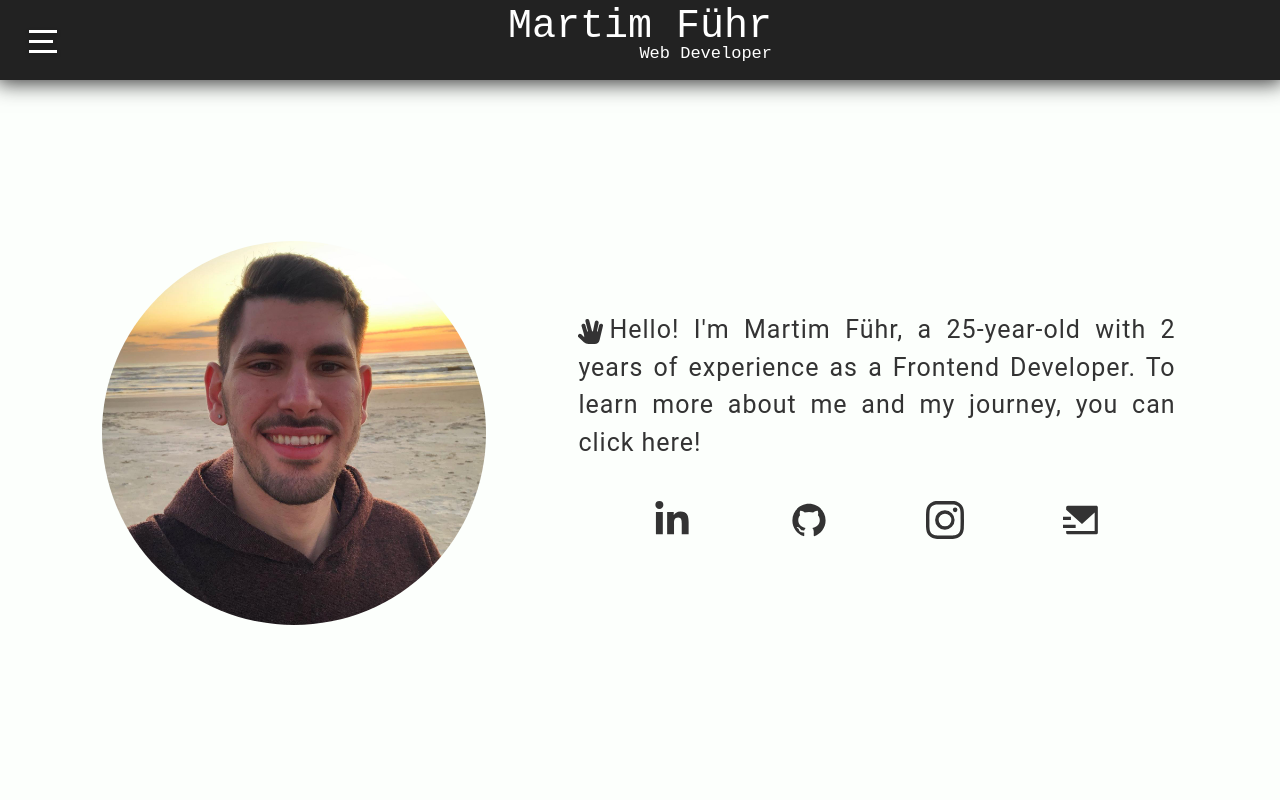
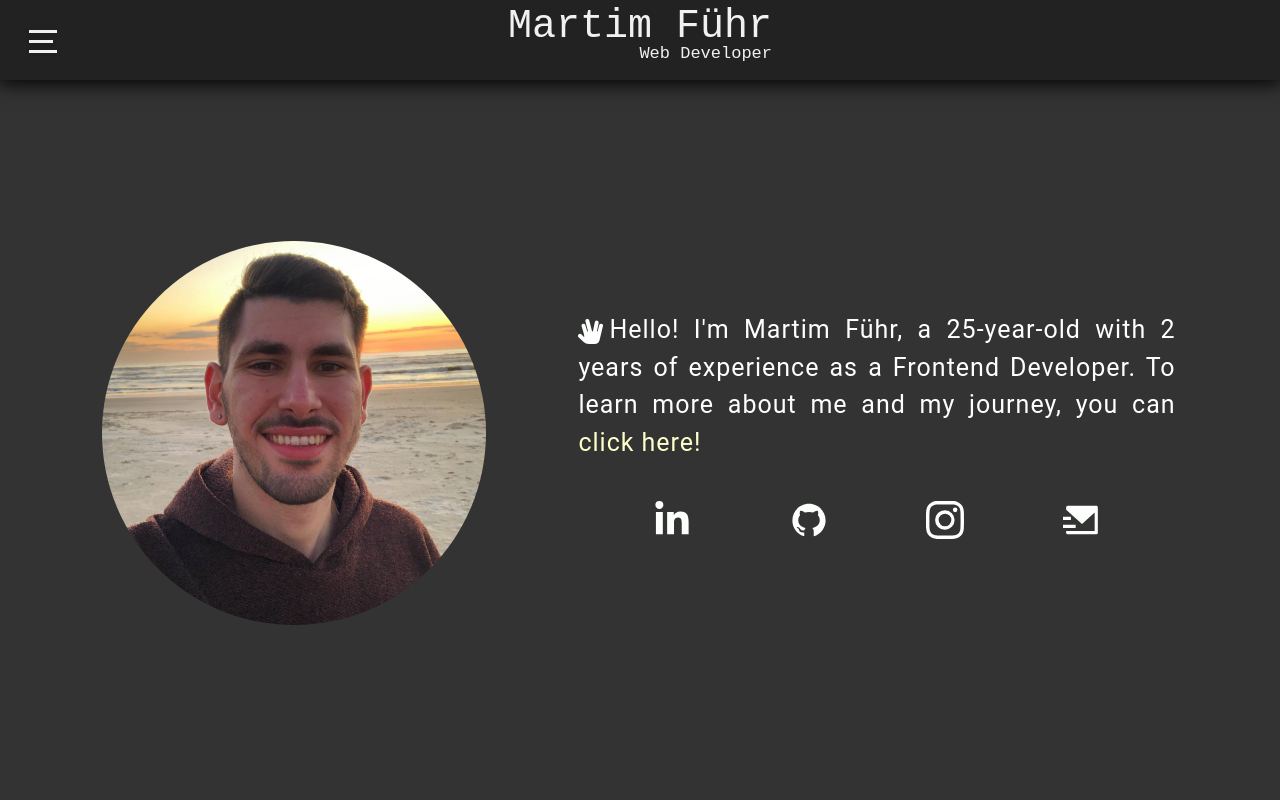
Before and after one commit to Martim-Fuhr/portfolio, a Next.js app: page / in a window 1280 px wide. Shown: the top 800 px of the page. Built offline with nearby package versions, Linux system fonts and the light colour scheme.

Commit message:
fix colors and backgrounds errors

```diff
--- a/src/components/Footer/index.tsx
+++ b/src/components/Footer/index.tsx
@@ -1,9 +1,14 @@
 import React from 'react'
 import Contact from '../mid-site/Contact'
 import styled from 'styled-components'
+import theme from '../../styles/themes/dark'
 
 const Container = styled.footer`
   padding: 0 8%;
+
+  #contact {
+    color: ${theme.colors.text};
+  }
 `
 
 export function Footer() {
--- a/src/components/Header/index.tsx
+++ b/src/components/Header/index.tsx
@@ -10,7 +10,7 @@ import {
   SpanName,
   SpanDesk,
   HamburgerIcon,
-} from './style'
+} from './styles'
 
 interface Props {
   toggleTheme(): void
--- a/src/components/Header/style.ts
+++ b/src/components/Header/styles.ts
@@ -1,9 +1,10 @@
 import styled from 'styled-components'
+import theme from './../../styles/themes/dark'
 
 export const HeaderSection = styled.header`
   align-items: center;
-  background-color: #222;
-  box-shadow: 0 0 20px 3px;
+  background-color: ${theme.colors.backgroundSecondary};
+  box-shadow: 0 0 20px 3px ${theme.colors.black};
   display: flex;
   flex-direction: row;
   height: 80px;
@@ -37,21 +38,21 @@ export const HamburgerIcon = styled.div`
 
     &:after {
       top: 0;
-      background: #fff;
+      background: ${theme.colors.whiteAccordion};
       transform: rotate(225deg);
       box-shadow: 0 2px 5px rgba(0, 0, 0, 0.2);
     }
 
     &:before {
       top: 0;
-      background: #fff;
+      background: ${theme.colors.whiteAccordion};
       transform: rotate(135deg);
       box-shadow: 0 2px 5px rgba(0, 0, 0, 0.2);
     }
   }
 
   .hamburger {
-    background-color: #fff;
+    background-color: ${theme.colors.whiteAccordion};
     box-shadow: 0 2px 5px rgba(0, 0, 0, 0.2);
     height: 3px;
     top: 50%;
@@ -66,7 +67,7 @@ export const HamburgerIcon = styled.div`
     }
 
     &:before {
-      background: #fff;
+      background: ${theme.colors.whiteAccordion};
       box-shadow: 0 2px 5px rgba(0, 0, 0, 0.2);
       content: '';
       height: 3px;
@@ -81,7 +82,7 @@ export const HamburgerIcon = styled.div`
     }
 
     &:after {
-      background: #fff;
+      background: ${theme.colors.whiteAccordion};
       box-shadow: 0 2px 5px rgba(0, 0, 0, 0.2);
       content: '';
       height: 3px;
@@ -99,7 +100,7 @@ export const HamburgerIcon = styled.div`
 
 export const ProfileInfo = styled.div`
   align-items: center;
-  color: #fff;
+  color: ${theme.colors.whiteAccordion};
   display: flex;
   justify-content: center;
   line-height: 1.7em;
@@ -111,6 +112,7 @@ export const ProfileInfo = styled.div`
 `
 
 export const SpanName = styled.span`
+  color: ${theme.colors.whiteAccordion};
   font-family: 'IBM Plex Mono', monospace;
   font-size: 40px;
   display: flex;
@@ -127,6 +129,7 @@ export const SpanName = styled.span`
 `
 
 export const SpanDesk = styled.span`
+  color: ${theme.colors.whiteAccordion};
   font-family: 'IBM Plex Mono', monospace;
   font-size: 17px;
   text-align: end;
--- a/src/components/Sidebar/styles.ts
+++ b/src/components/Sidebar/styles.ts
@@ -1,11 +1,12 @@
 import styled from 'styled-components'
+import theme from './../../styles/themes/dark'
 
 export const Container = styled.ul`
   animation: showSidebar 0.6s;
   align-items: center;
-  background-color: #222;
-  box-shadow: 0 0 30px -20px;
-  color: #fff;
+  background-color: ${theme.colors.backgroundSecondary};
+  box-shadow: 0 0 30px -20px ${theme.colors.black};
+  color: ${theme.colors.whiteAccordion};
   display: flex;
   flex-direction: column;
   left: ${(props: { sidebar: any }) => (props.sidebar ? '0' : '-100')};
@@ -23,7 +24,7 @@ export const Container = styled.ul`
 
   > svg {
     cursor: pointer;
-    color: #fff;
+    color: ${theme.colors.whiteAccordion};
     height: 28px;
     padding: 15px 15px 15px 10px;
     position: fixed;
@@ -79,6 +80,7 @@ export const InfoList = styled.li`
   }
 
   a {
+    color: ${theme.colors.whiteAccordion};
     padding: 25px 45px;
 
     &:hover {
@@ -89,7 +91,7 @@ export const InfoList = styled.li`
 
 export const SpanOverlay = styled.span`
   animation: 0.5s;
-  background-color: #222;
+  background-color: ${theme.colors.backgroundSecondary};
   flex-direction: column;
   display: ${(p: any) => (p.sidebar ? 'none' : 'flex')};
   height: 100vh;
--- a/src/components/mid-site/About/styles.ts
+++ b/src/components/mid-site/About/styles.ts
@@ -1,4 +1,5 @@
 import styled from 'styled-components'
+import theme from '../../../styles/themes/dark'
 
 export const Profile = styled.div`
   align-items: center;
@@ -8,6 +9,7 @@ export const Profile = styled.div`
   padding: 0 8%;
 
   h2 {
+    color: ${theme.colors.text};
     font-family: 'IBM Plex Mono', monospace;
     font-size: 48px;
     font-weight: 800;
@@ -30,7 +32,7 @@ export const Profile = styled.div`
 `
 
 export const TextParagraph = styled.p`
-  color: #fff;
+  color: ${theme.colors.text};
   font-size: 16px;
   text-align: justify;
   letter-spacing: 1px;
--- a/src/components/mid-site/Contact/styles.ts
+++ b/src/components/mid-site/Contact/styles.ts
@@ -1,4 +1,5 @@
 import styled from 'styled-components'
+import theme from '../../../styles/themes/dark'
 
 const SOCIAL_MEDIA_COLORS = {
   LINKEDIN: '#0E76A8',
@@ -18,6 +19,7 @@ export const SocialMedias = styled.div`
 
   a {
     svg {
+      color: ${theme.colors.text};
       transition: transform 0.2s;
     }
 
--- a/src/components/mid-site/CoverPage/index.tsx
+++ b/src/components/mid-site/CoverPage/index.tsx
@@ -4,6 +4,7 @@ import Image from 'next/image'
 import { FaHandSpock } from 'react-icons/fa'
 import { Contact } from '@/components/mid-site/Contact'
 import { Profile, ImageSection, TextParagraph } from './styles'
+import Link from 'next/link'
 
 export function CoverPage() {
   return (
@@ -22,7 +23,10 @@ export function CoverPage() {
           <FaHandSpock className="inline-block mr-1.5" />
           Hello! I{"'"}m Martim Führ, a 25-year-old with 2 years of experience
           as a Frontend Developer. To learn more about me and my journey, you
-          can click here!
+          can{' '}
+          <Link href="#experience" scroll={false}>
+            click here!
+          </Link>
           <Contact />
         </TextParagraph>
       </ImageSection>
--- a/src/components/mid-site/CoverPage/styles.ts
+++ b/src/components/mid-site/CoverPage/styles.ts
@@ -1,4 +1,5 @@
 import styled from 'styled-components'
+import theme from '../../../styles/themes/dark'
 
 export const Profile = styled.div`
   align-items: center;
@@ -21,12 +22,16 @@ export const ImageSection = styled.div`
 `
 
 export const TextParagraph = styled.span`
+  color: ${theme.colors.text};
   font-size: 16px;
   letter-spacing: 1px;
   text-align: justify;
-  /* max-width: 85%; */
   padding-top: 50px;
   width: 100%;
+
+  a {
+    color: ${theme.colors.whiteOff};
+  }
 
   @media screen and (min-width: 768px) {
     margin-left: 90px;
--- a/src/components/mid-site/Experience/styles.ts
+++ b/src/components/mid-site/Experience/styles.ts
@@ -1,4 +1,5 @@
 import styled from 'styled-components'
+import theme from '../../../styles/themes/dark'
 
 export const Profile = styled.div`
   align-items: center;
@@ -9,6 +10,7 @@ export const Profile = styled.div`
   width: 100%;
 
   h2 {
+    color: ${theme.colors.text};
     font-family: 'IBM Plex Mono', monospace;
     align-self: flex-start;
     font-size: 38px;
@@ -31,7 +33,7 @@ export const Profile = styled.div`
   }
 
   .exps {
-    color: #fff;
+    color: ${theme.colors.text};
     font-size: 16px;
     letter-spacing: 1px;
     margin: 15px 0 40px;
--- a/src/components/mid-site/Skills/styles.ts
+++ b/src/components/mid-site/Skills/styles.ts
@@ -1,4 +1,5 @@
 import styled from 'styled-components'
+import theme from '../../../styles/themes/dark'
 
 export const Profile = styled.div`
   align-items: center;
@@ -9,6 +10,7 @@ export const Profile = styled.div`
   width: 100%;
 
   h2 {
+    color: ${theme.colors.text};
     font-family: 'IBM Plex Mono', monospace;
     font-size: 48px;
     font-weight: 800;
@@ -30,6 +32,7 @@ export const Profile = styled.div`
   }
 
   svg {
+    color: ${theme.colors.text};
     margin: 0 auto;
     transition: 0.2s linear;
 
@@ -81,7 +84,7 @@ export const Profile = styled.div`
 `
 
 export const TextParagraph = styled.p`
-  color: #fff;
+  color: ${theme.colors.text};
   font-size: 16px;
   text-align: center;
   letter-spacing: 1px;
--- a/src/styles/globalStyles.ts
+++ b/src/styles/globalStyles.ts
@@ -1,4 +1,5 @@
 import { createGlobalStyle } from 'styled-components'
+import theme from './../styles/themes/dark'
 
 export default createGlobalStyle`
   * {
@@ -11,10 +12,8 @@ export default createGlobalStyle`
   }
 
   body {
-    background-color: ${(props: { theme: { colors: { background: any } } }) =>
-      props.theme.colors.background};
-    color: ${(props: { theme: { colors: { text: any } } }) =>
-      props.theme.colors.text};
+    background-color: ${theme.colors.background};
+    color: ${theme.colors.text};
     font-family: 'Roboto', sans-serif;
     min-height: 100vh;
     scroll-behavior: smooth;
--- a/src/styles/themes/dark.ts
+++ b/src/styles/themes/dark.ts
@@ -7,11 +7,13 @@ export default {
     secondary: '#0D3030',
 
     background: '#333',
+    backgroundSecondary: '#222',
     text: '#FCFFFC',
 
     black: '#000',
     blackLight: '#1E1E1E',
     hoverGray: '#EBEBEB',
+    whiteOff: '#FFFFCA',
     blackLight2: '#2D2D2D',
     pinkLight: '#E7ACB4',
     messageAlert: '#D61A1A',
```
